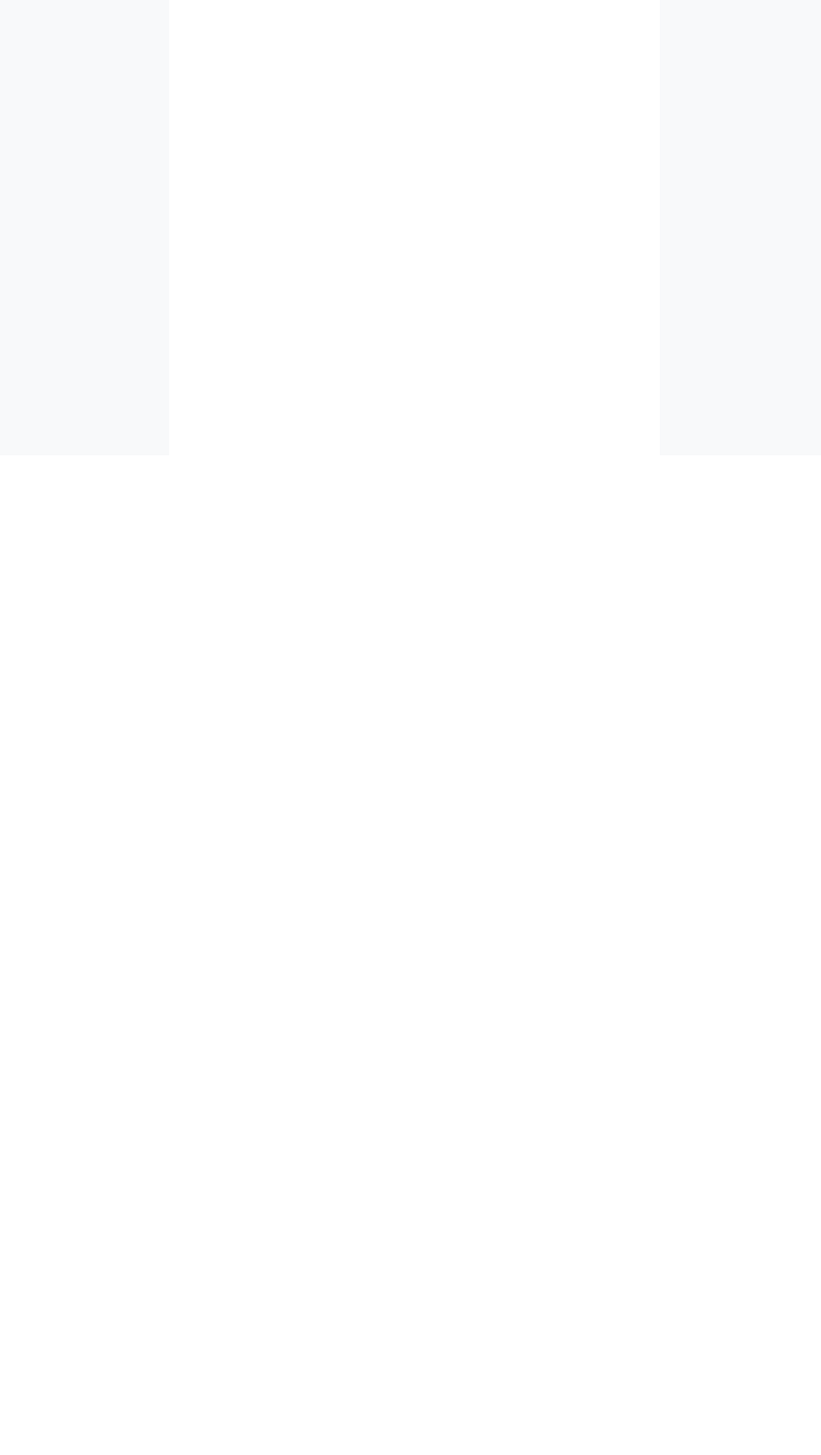
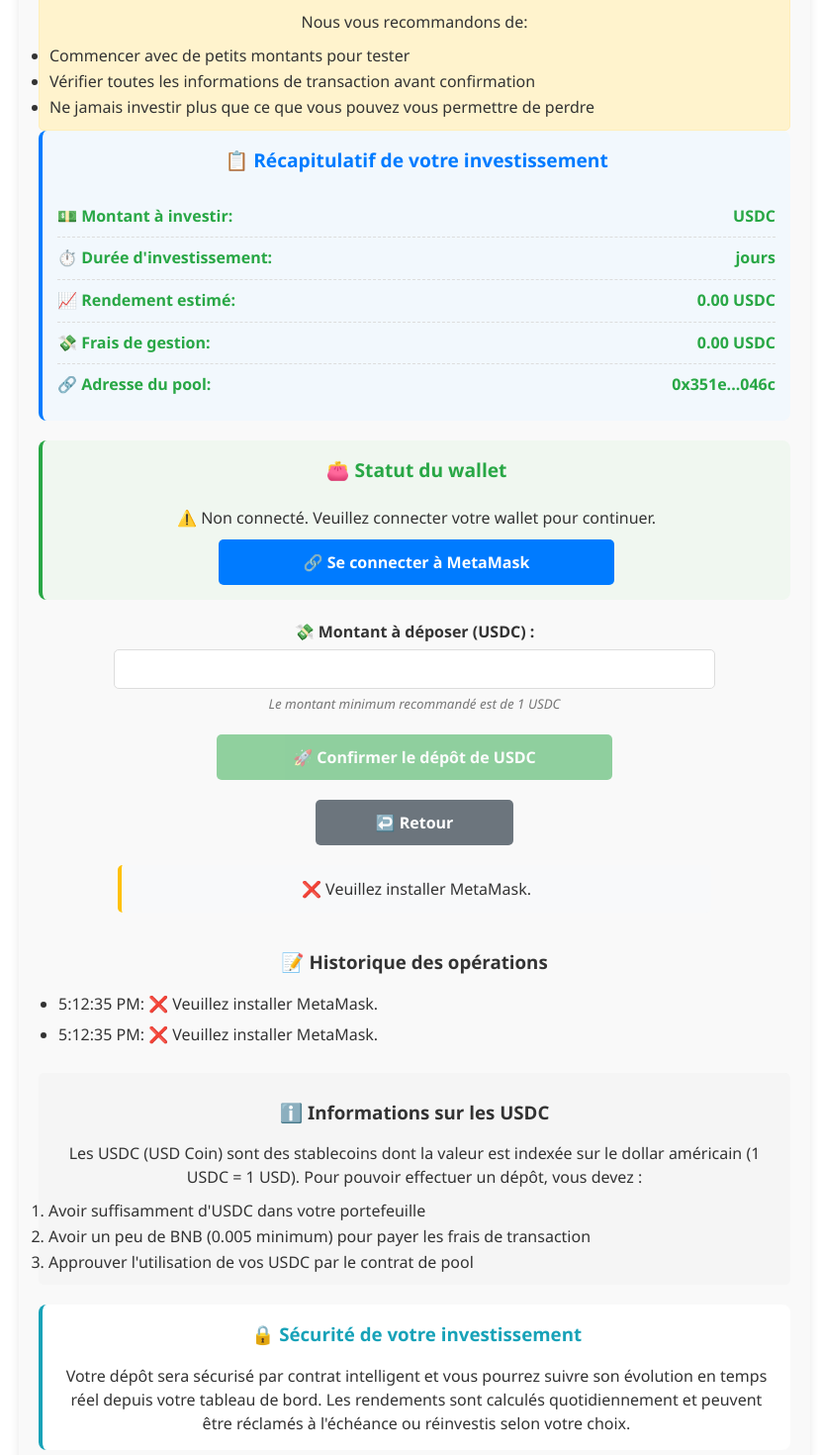
Before and after one commit to jhvcav/rmr-m, a React (Vite) app in the folder rmr-m-frontend/: page /rmr-m/depot-form in a window 1280 px wide. Shown: the part 340-1810 px from the top of the page at 99% size, without its empty margins (221-1051 px from the left). Before the commit the page ends 800 px from the top, so only its background shows below. Built offline with nearby package versions, Linux system fonts and the light colour scheme.

Commit message:
MAJ DepotForm pbl affichage page

```diff
--- a/rmr-m-frontend/src/pages/DepotForm.jsx
+++ b/rmr-m-frontend/src/pages/DepotForm.jsx
@@ -1,12 +1,5 @@
-/**
- * Copyright (c) 2025 Jean Hugues CAVALIE
- * Tous droits réservés.
- * Ce code ne peut pas être utilisé ou redistribué sans autorisation.
- */
-
 import React, { useState, useEffect } from "react";
 import { useLocation, useNavigate } from "react-router-dom";
-import { CONTRACT_ADDRESSES } from '../config/contracts';
 import * as ethers from "ethers";
 import "./DepotForm.css";
 import "./ResponsiveStyles.css"; // Import des styles responsifs
@@ -30,6 +23,9 @@ const ERC20_ABI = [
 // Adresse du contrat USDC sur BSC Mainnet
 const USDC_CONTRACT_ADDRESS = "0x8AC76a51cc950d9822D68b83fE1Ad97B32Cd580d"; // Adresse réelle de l'USDC sur BSC Mainnet
 
+// Adresse du contrat LPFarming - utilisez une adresse par défaut
+const DEFAULT_LPFARMING_ADDRESS = "0x351e155c90d34A8E3C61288E510fb1c0b861046c"; // Remplacez par votre adresse LPFarming
+
 const DepotForm = () => {
   const location = useLocation();
   const navigate = useNavigate();
@@ -39,7 +35,7 @@ const DepotForm = () => {
   const [dureeInvestissement, setDureeInvestissement] = useState("");
   const [rendementEstime, setRendementEstime] = useState(0);
   const [frais, setFrais] = useState(0);
-  const [adressePool, setAdressePool] = useState(CONTRACT_ADDRESSES?.LPFarming || "");
+  const [adressePool, setAdressePool] = useState(DEFAULT_LPFARMING_ADDRESS);
 
   // Paramètres MetaMask
   const [isConnected, setIsConnected] = useState(false);
@@ -131,7 +127,7 @@ const DepotForm = () => {
         window.ethereum.removeAllListeners('chainChanged');
       }
     };
-  }, [publicKey]); // Dépendance à publicKey pour la mise à jour correcte
+  }, [publicKey]);
 
   // Fonction pour mettre à jour les soldes BNB et USDC
   const updateBalances = async (address) => {
@@ -459,10 +455,160 @@ const DepotForm = () => {
   };
 
   return (
-    <div className="depot-form responsive-container">
+    <div className="depot-form">
       <h1 style={{ fontSize: "1.5em" }}>💰 Dépôt de fonds pour LPFarming</h1>
 
-      {/* ... reste du code inchangé ... */}
+      {/* Avertissement pour Mainnet */}
+      <div className="mainnet-warning" style={{ marginTop: '20px', padding: '10px', backgroundColor: '#fff3cd', borderRadius: '5px', border: '1px solid #ffeeba' }}>
+        <h3>⚠️ Mode Production - Vraies Cryptomonnaies</h3>
+        <p>
+          <strong>ATTENTION:</strong> Cette application utilise le réseau principal Binance Smart Chain.
+          Toutes les transactions impliquent de vraies cryptomonnaies ayant une valeur réelle.
+        </p>
+        <p>
+          Nous vous recommandons de:
+        </p>
+        <ul>
+          <li>Commencer avec de petits montants pour tester</li>
+          <li>Vérifier toutes les informations de transaction avant confirmation</li>
+          <li>Ne jamais investir plus que ce que vous pouvez vous permettre de perdre</li>
+        </ul>
+      </div>
+
+      {/* Récapitulatif de l'investissement */}
+      <div className="investment-summary">
+        <h2>📋 Récapitulatif de votre investissement</h2>
+        <div className="summary-item">
+          <span>💵 Montant à investir:</span>
+          <span>{montantInvesti} {usdcSymbol}</span>
+        </div>
+        <div className="summary-item">
+          <span>⏱️ Durée d'investissement:</span>
+          <span>{dureeInvestissement} jours</span>
+        </div>
+        <div className="summary-item">
+          <span>📈 Rendement estimé:</span>
+          <span>{rendementEstime.toFixed(2)} {usdcSymbol}</span>
+        </div>
+        <div className="summary-item">
+          <span>💸 Frais de gestion:</span>
+          <span>{frais.toFixed(2)} {usdcSymbol}</span>
+        </div>
+        <div className="summary-item">
+          <span>🔗 Adresse du pool:</span>
+          <span title={adressePool}>{formatAdresse(adressePool)}</span>
+        </div>
+      </div>
+
+      {/* Vérification de la connexion au Wallet */}
+      <div className="wallet-status">
+        <h2>👛 Statut du wallet</h2>
+        {isConnected ? (
+          <>
+            <p>✅ Connecté avec l'adresse :</p>
+            <p className="wallet-address">{publicKey}</p>
+            <p>💰 Solde disponible : <strong>{balanceUSDC} {usdcSymbol}</strong></p>
+            <p>🔄 Solde BNB (pour frais) : <strong>{balanceBNB} BNB</strong></p>
+          </>
+        ) : (
+          <p>⚠️ Non connecté. Veuillez connecter votre wallet pour continuer.</p>
+        )}
+        <button className="connect-btn" onClick={handleConnect} disabled={isConnected}>
+          {isConnected ? "✅ Déjà connecté" : "🔗 Se connecter à MetaMask"}
+        </button>
+      </div>
+
+      {/* Montant à déposer */}
+      <div className="input-container">
+        <label>💸 Montant à déposer ({usdcSymbol}) :</label>
+        <input
+          type="number"
+          value={montantInvesti}
+          onChange={(e) => {
+            const newValue = parseFloat(e.target.value);
+            setMontantInvesti(newValue);
+            // Réinitialiser l'approbation si le montant change
+            if (newValue !== montantInvesti) {
+              setUsdcApproved(false);
+            }
+          }}
+          min="0.1"
+          step="0.1"
+        />
+        <small>Le montant minimum recommandé est de 1 {usdcSymbol}</small>
+      </div>
+
+      {/* Boutons d'approbation et d'envoi */}
+      <div className="buttons-container">
+        {isConnected && !usdcApproved && (
+          <button
+            className="approve-btn connect-btn"
+            onClick={handleApproveUSDC}
+            disabled={!isConnected || usdcApproved}
+          >
+            🔓 Approuver l'utilisation de {montantInvesti} {usdcSymbol}
+          </button>
+        )}
+
+        <button
+          className="deposit-btn"
+          onClick={handleDepot}
+          disabled={!isConnected || !usdcApproved}
+        >
+          🚀 Confirmer le dépôt de {montantInvesti} {usdcSymbol}
+        </button>
+      </div>
+
+      {/* Actions supplémentaires */}
+      <div className="form-actions">
+        <button
+          type="button"
+          className="btn-retour"
+          onClick={() => navigate(-1)}
+        >
+          ↩️ Retour
+        </button>
+      </div>
+
+      {/* Message de statut */}
+      {status && <p className="status">{status}</p>}
+
+      {/* Historique des messages de statut */}
+      {statusHistory.length > 0 && (
+        <div className="status-history" style={{ marginTop: '20px', maxHeight: '200px', overflowY: 'auto' }}>
+          <h3>📝 Historique des opérations</h3>
+          <ul style={{ padding: '0 0 0 20px', margin: 0 }}>
+            {statusHistory.map((msg, idx) => (
+              <li key={idx} style={{ marginBottom: '5px' }}>{msg}</li>
+            ))}
+          </ul>
+        </div>
+      )}
+
+      {/* Informations sur les USDC */}
+      <div className="usdc-info" style={{ marginTop: '20px', padding: '10px', backgroundColor: '#f5f5f5', borderRadius: '5px' }}>
+        <h3>ℹ️ Informations sur les {usdcSymbol}</h3>
+        <p>
+          Les {usdcSymbol} (USD Coin) sont des stablecoins dont la valeur est indexée sur le dollar américain (1 {usdcSymbol} = 1 USD).
+          Pour pouvoir effectuer un dépôt, vous devez :
+        </p>
+        <ol>
+          <li>Avoir suffisamment d'{usdcSymbol} dans votre portefeuille</li>
+          <li>Avoir un peu de BNB (0.005 minimum) pour payer les frais de transaction</li>
+          <li>Approuver l'utilisation de vos {usdcSymbol} par le contrat de pool</li>
+        </ol>
+      </div>
+
+      {/* Informations de sécurité */}
+      <div className="security-info">
+        <h3>🔒 Sécurité de votre investissement</h3>
+        <p>
+          Votre dépôt sera sécurisé par contrat intelligent et vous pourrez suivre
+          son évolution en temps réel depuis votre tableau de bord. Les rendements
+          sont calculés quotidiennement et peuvent être réclamés à l'échéance ou
+          réinvestis selon votre choix.
+        </p>
+      </div>
     </div>
   );
 };
```
